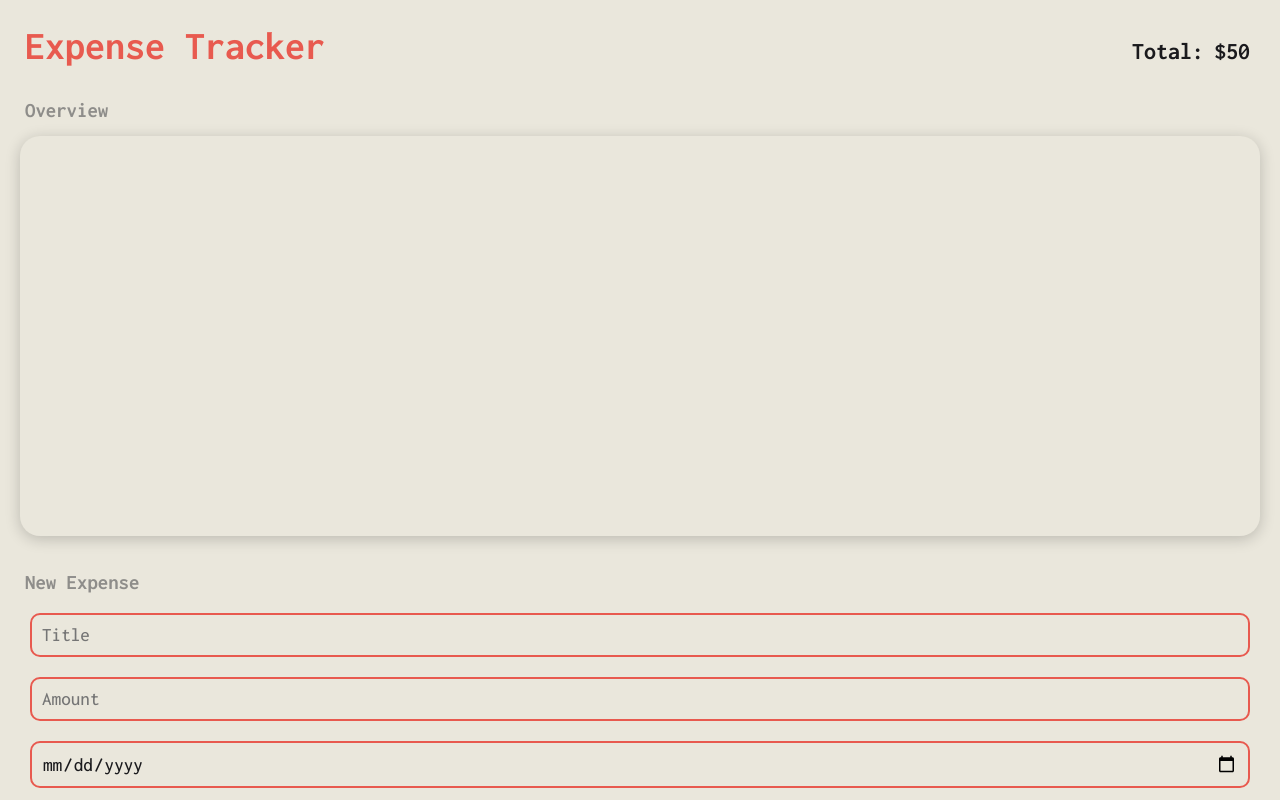
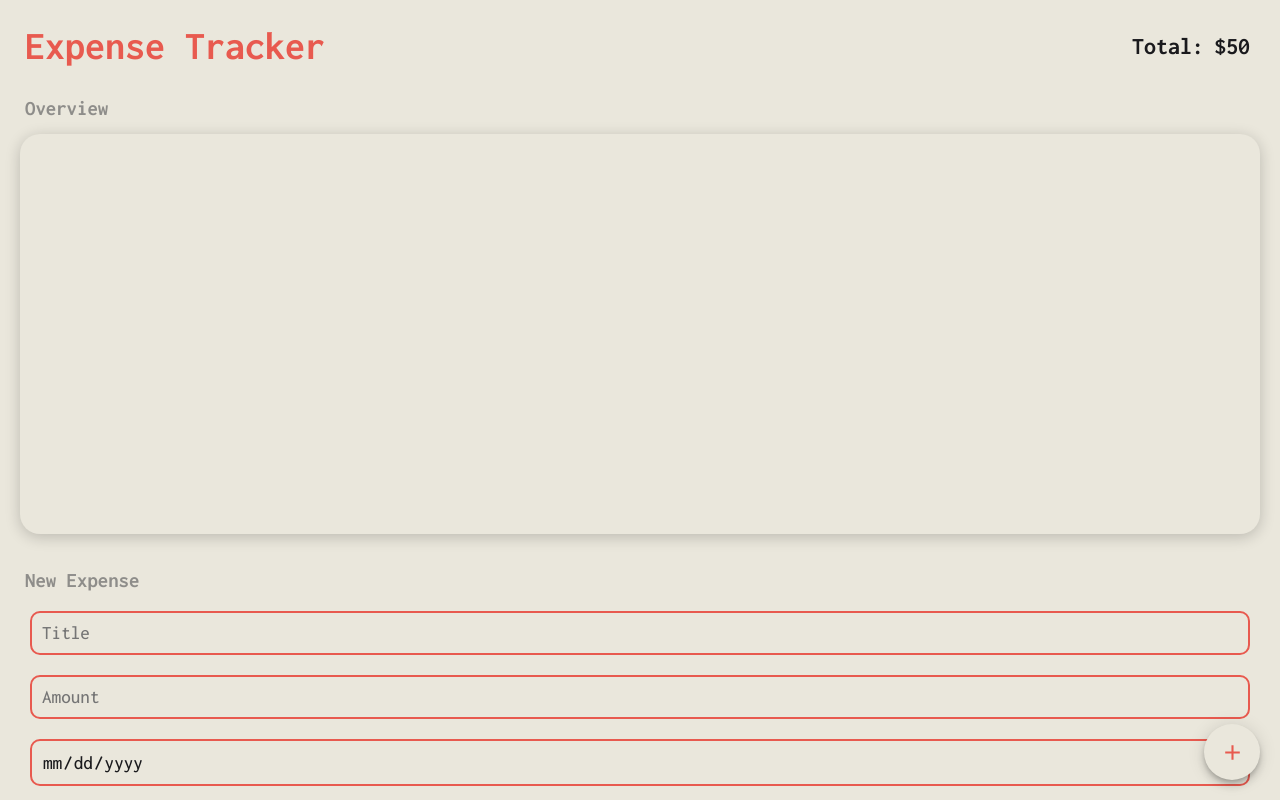
Before and after one commit to BlackEyedGhouL/expense-tracker, a React (Create React App) app: page / in a window 1280 px wide. Shown: the top 800 px of the page. Built offline with nearby package versions, Linux system fonts and the light colour scheme.

Commit message:
Add material-ui floating action button

```diff
--- a/package.json
+++ b/package.json
@@ -3,9 +3,11 @@
   "version": "0.1.0",
   "private": true,
   "dependencies": {
+    "@material-ui/core": "^4.12.4",
+    "@material-ui/icons": "^4.11.3",
     "@testing-library/jest-dom": "^5.16.4",
     "@testing-library/react": "^13.3.0",
-    "@testing-library/user-event": "^13.5.0",
+    "@testing-library/user-event": "^14.3.0",
     "react": "^18.2.0",
     "react-dom": "^18.2.0",
     "react-scripts": "5.0.1",
--- a/src/App.js
+++ b/src/App.js
@@ -5,6 +5,7 @@ import Header from "./components/Header";
 import NewExpense from "./components/NewExpense";
 import NoTransactions from "./components/NoTransactions";
 import Transactions from "./components/Transactions";
+import AddExpenseFAB from "./components/AddExpenseFAB";
 
 const App = () => {
   const [expenses, setExpenses] = useState([]);
@@ -29,7 +30,8 @@ const App = () => {
       <NewExpense onSubmitExpense={submitExpenseHandler} />
       <h3 className="sub-title-text">Transactions</h3>
       <Transactions items={expenses} />
-      {expenses.length === 0 ? <NoTransactions /> : null}
+      {expenses.length === 0 && <NoTransactions />}
+      <AddExpenseFAB />
     </div>
   );
 };
--- /dev/null
+++ b/src/assets/AddExpenseFAB.css
@@ -0,0 +1,8 @@
+.expense-fab-button {
+  display: flex;
+  justify-content: end;
+}
+
+.expense-fab {
+  background-color: var(--primary-text);
+}
--- a/src/assets/Header.css
+++ b/src/assets/Header.css
@@ -2,7 +2,7 @@
   padding: 0;
   display: flex;
   flex-direction: row;
-  align-items: baseline;
+  align-items: center;
 }
 
 .header-right {
--- /dev/null
+++ b/src/components/AddExpenseFAB.js
@@ -0,0 +1,41 @@
+import { Fab, Zoom, makeStyles } from "@material-ui/core";
+import AddIcon from "@material-ui/icons/Add";
+
+import "../assets/AddExpenseFAB.css";
+
+const AddExpenseFAB = () => {
+  const useStyles = makeStyles({
+    addButton: {
+      margin: 0,
+      top: "auto",
+      right: 20,
+      bottom: 20,
+      left: "auto",
+      position: "fixed",
+      color: "#e85a4f",
+      zIndex: 20,
+      backgroundColor: "#eae7dc",
+      "&:hover": {
+        backgroundColor: "#e85a4f",
+        color: "#eae7dc",
+      },
+    },
+    addIcon: {
+      fill: "white",
+    },
+  });
+
+  const classes = useStyles();
+
+  return (
+    <div className="expense-fab-button">
+      <Zoom in={true} timeout={{ enter: 500, exit: 500 }} unmountOnExit>
+        <Fab className={classes.addButton} size="mid">
+          <AddIcon fontSize="large" />
+        </Fab>
+      </Zoom>
+    </div>
+  );
+};
+
+export default AddExpenseFAB;
```
Also changed, not shown: 1 other file (tests, documents, lock files or other folders).
